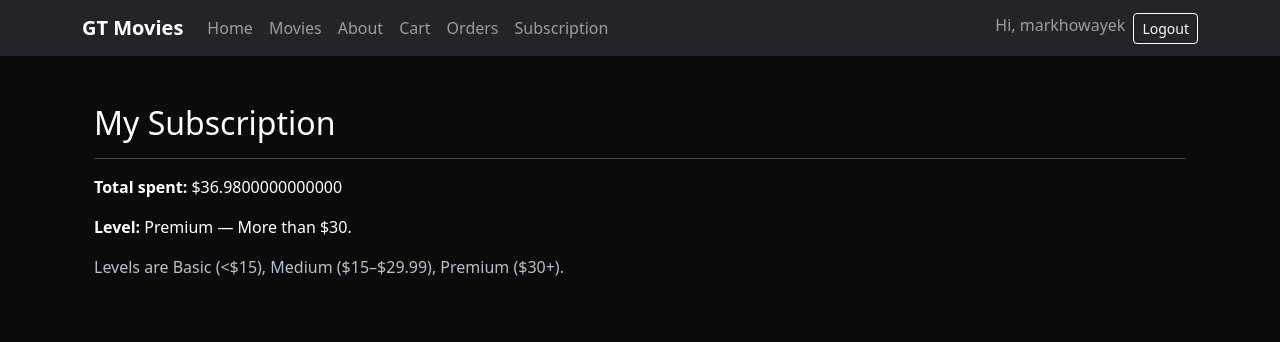
After one commit to howayek/moviesstore, a Django app: page /accounts/subscription/ in a window 1280 px wide. The commit adds this page. Shown: the top 342 px of the page. Run offline with Django 5.2, Linux system fonts and the light colour scheme; a user stored in the database is signed in; data comes from the database, SQL or seed files in the repository; both versions use the stored data as it was after the commit; parts of the project's set-up code (start-up, migrations or seed data) failed here and were passed over.

Commit message:
first version

```diff
--- a/accounts/urls.py
+++ b/accounts/urls.py
@@ -6,4 +6,5 @@ urlpatterns = [
     path('login/',  auth_views.LoginView.as_view(template_name='accounts/login.html'), name='accounts.login'),
     path('logout/', auth_views.LogoutView.as_view(), name='accounts.logout'),
     path('orders/', views.orders, name='accounts.orders'),
+    path('subscription/', views.subscription, name='accounts.subscription'),
 ]
--- a/accounts/views.py
+++ b/accounts/views.py
@@ -1,6 +1,7 @@
 from django.shortcuts import render, redirect
 from django.contrib.auth import views as auth_views
 from django.contrib.auth.decorators import login_required
+from django.db.models import Sum
 from .forms import CustomUserCreationForm, CustomErrorList
 from cart.models import Order
 
@@ -17,3 +18,21 @@ def signup(request):
 def orders(request):
     orders = Order.objects.filter(user=request.user).order_by('-created_at')
     return render(request, 'accounts/orders.html', {'template_data': {'title':'My Orders', 'orders': orders}})
+
+@login_required
+def subscription(request):
+    agg = Order.objects.filter(user=request.user).aggregate(total=Sum('total'))
+    spent = agg['total'] or 0
+    if spent < 15:
+        level = 'Basic'
+        blurb = 'Less than $15 spent.'
+    elif spent < 30:
+        level = 'Medium'
+        blurb = 'Between $15 and $30.'
+    else:
+        level = 'Premium'
+        blurb = 'More than $30.'
+    return render(request, 'accounts/subscription.html', {
+        'template_data': {'title': 'My Subscription'},
+        'spent': spent, 'level': level, 'blurb': blurb
+    })
--- /dev/null
+++ b/moviesstore/templates/accounts/subscription.html
@@ -0,0 +1,9 @@
+{% extends 'base.html' %}
+{% block content %}
+<div class="container py-4 text-white">
+  <h2>My Subscription</h2><hr>
+  <p><strong>Total spent:</strong> ${{ spent }}</p>
+  <p><strong>Level:</strong> {{ level }} — {{ blurb }}</p>
+  <p class="text-muted">Levels are Basic (&lt;$15), Medium ($15–$29.99), Premium ($30+).</p>
+</div>
+{% endblock %}
--- a/moviesstore/templates/base.html
+++ b/moviesstore/templates/base.html
@@ -23,6 +23,7 @@
             <li class="nav-item"><a class="nav-link" href="/cart/">Cart</a></li>
             {% if request.user.is_authenticated %}
             <li class="nav-item"><a class="nav-link" href="/accounts/orders/">Orders</a></li>
+            <li class="nav-item"><a class="nav-link" href="/accounts/subscription/">Subscription</a></li>
             {% endif %}
           </ul>
           <ul class="navbar-nav ms-auto">
```
Also changed, not shown: db.sqlite3.
